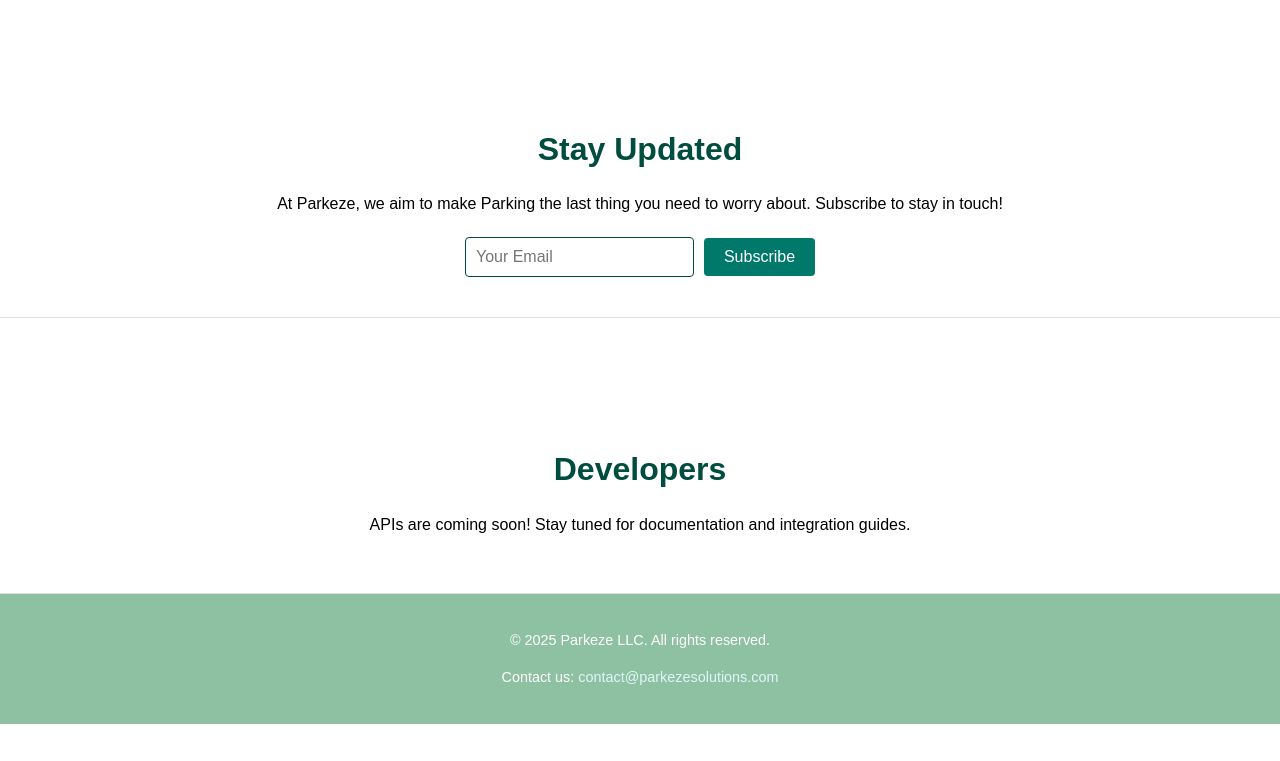
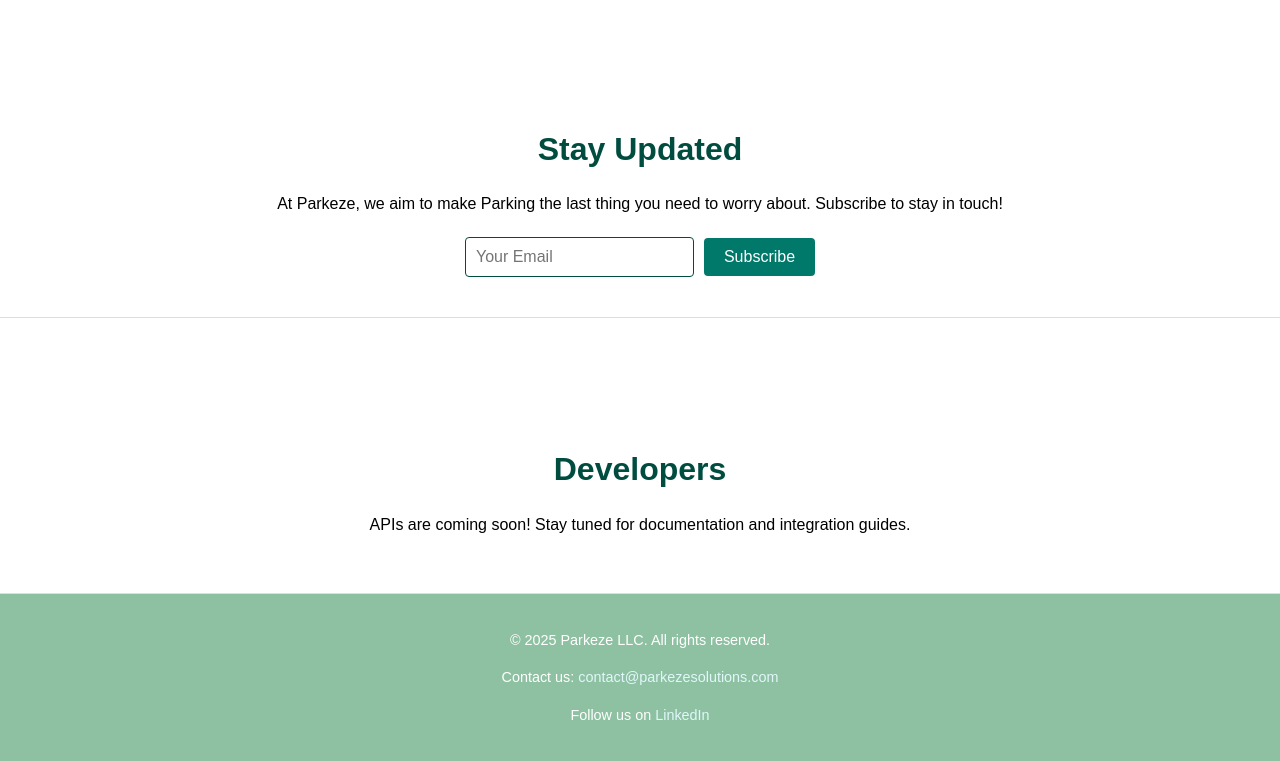
Before and after one commit to parkezesolutions/parkezesolutions.github.io, a React (Create React App) app: page / in a window 1280 px wide. Shown: the part 402-1163 px from the top of the page. Before the commit the page ends 1126 px from the top, so only its background shows below. Built offline with nearby package versions, Linux system fonts and the light colour scheme.

Commit message:
Add linkedin

```diff
--- a/src/App.js
+++ b/src/App.js
@@ -9,12 +9,6 @@
         <h1> . </h1>
         <p> Finding parking so you don't have to</p>
       </header>
-
-      {/* About Us Section
-      <section className="about">
-        <h2>About Us</h2>
-        <p>At Parkeze, we make sure Parking is the last thing you need to worry about. Stay tuned for updates!</p>
-      </section> */}
 
       {/* Coming Soon Section */}
       <section className="coming-soon">
@@ -31,10 +25,12 @@
         <h2>Developers</h2>
         <p>APIs are coming soon! Stay tuned for documentation and integration guides.</p>
       </section>
+
       {/* Footer */}
       <footer className="footer">
         <p>&copy; 2025 Parkeze LLC. All rights reserved.</p>
         <p>Contact us: <a href="mailto:contact@parkezesolutions.com">contact@parkezesolutions.com</a></p>
+        <p>Follow us on <a href="https://www.linkedin.com/company/parkeze/" target="_blank" rel="noopener noreferrer">LinkedIn</a></p>
       </footer>
     </div>
   );
```
